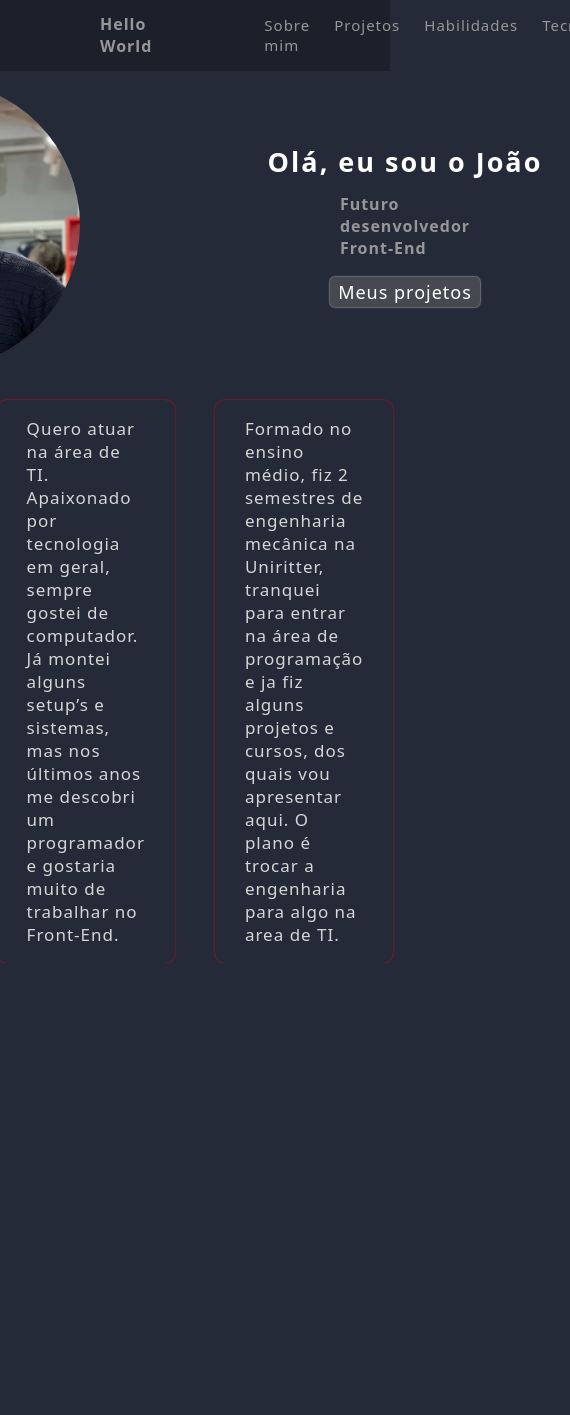
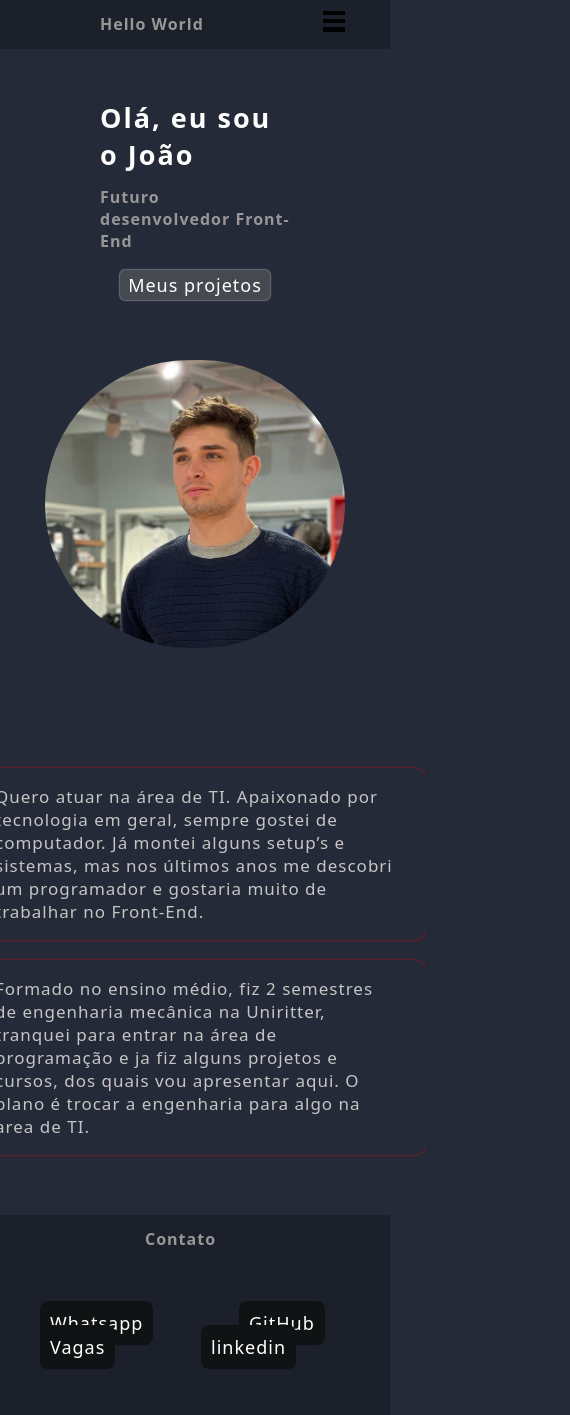
Before and after one commit to joaoang/Meu-portiflio-oficial, a plain HTML site: page index.html in a window 390 px wide. Shown: the whole page, 570 px wide, since content can reach past the window. Before the commit the page ends 963 px from the top, so only its background shows below. Drawn offline with Linux system fonts and the light colour scheme.

Commit message:
responsivo, links e interação

```diff
--- a/index.html
+++ b/index.html
@@ -10,17 +10,34 @@
 
 <body>
     <header>
-        <h2>Hello World</h2>
-        <div>
-            <a href="">Sobre mim</a>
-            <a href="">Projetos</a>
-            <a href="">Habilidades</a>
-            <a href="">Tecnologias</a>
+        <nav id="nav-bar">
+            <div id="nav-logo">
+                <h2>Hello World</h2>
+            </div>
+            <ul>
+                <li id="nav-item"><a href="">Sobre mim</a></li>
+                <li id="nav-item"><a href="">Projetos</a></li>
+                <li id="nav-item"><a href="">Habilidades</a></li>
+                <li id="nav-item"><a href="">Tecnologias</a></li>
+            </ul>
+
+            <!--Parte responsiva-->
+            <div class="mobile-menu-icon"><button onclick="menuShow()"><img src="imagens/menu-icone-40px.png"></button></div>
+        </nav>
+
+        <!--Parte responsiva-->
+        <div class="mobile-menu">
+            <ul>
+                <li><a href="">Sobre mim</a></li>
+                <li><a href="">Projetos</a></li>
+                <li><a href="">Habilidades</a></li>
+                <li><a href="">Tecnologias</a></li>
+            </ul>
         </div>
+
     </header>
 
     <section id="primeira">
-        <img src="imagens/JV-lindão.jpeg" alt="">
 
         <div>
             <h1>Olá, eu sou o João</h1>
@@ -28,9 +45,11 @@
             <a href="">Meus projetos</a>
         </div>
 
+        <img src="imagens/JV-lindão.jpeg" alt="">
+
     </section>
 
-    <section>
+    <section id="segunda">
         <div id="resumo"><p>Quero atuar na área de TI. Apaixonado por tecnologia em geral, sempre gostei de computador. Já montei
                             alguns setup’s
                             e sistemas, mas nos últimos anos me descobri um programador e gostaria muito de trabalhar no Front-End.
@@ -47,8 +66,14 @@
     </section>
 
     <footer>
+        <h2>Contato</h2>
+
+        <footer-nav>
+            <div>Whatsapp</div> <div>GitHub</div> <div>Vagas</div> <div>linkedin</div>
+        </footer-nav>
 
     </footer>
+    <script src="script.js"></script>
 </body>
 
 </html>
--- /dev/null
+++ b/script.js
@@ -0,0 +1,13 @@
+function menuShow() {
+
+    var menuMobile = document.querySelector('.mobile-menu');
+    if (menuMobile.classList.contains('open')){
+        menuMobile.classList.remove('open');
+        console.log('removido')
+    }
+
+    else {
+        menuMobile.classList.add('open');
+        console.log('adicionado')
+    }
+}
--- a/style.css
+++ b/style.css
@@ -8,17 +8,27 @@ body {
     color: white;
 }
 
-a {
-    text-decoration: none;
+a { text-decoration: none; }
+
+h2 {
+    min-width: 100px;
+    color: rgb(151, 151, 151);
+    font-size:16px;
+    font-weight: 600;
 }
 
+/*Header da página*/
+
 header {
+    background-color: rgb(28, 32, 43);
+}
+
+#nav-bar {
     width: 100%;
     display: flex;
     align-items: center;
     justify-content: space-between;
-    background-color: rgb(28, 32, 43);
-    position: fixed;
+
 }
 
 h1 {
@@ -26,26 +36,29 @@ h1 {
     letter-spacing: 2px;
 }
 
-h2 {
-    color: rgb(151, 151, 151);
-    font-size:16px;
-    font-weight: 600;
-    padding-inline: 100px;
+nav h2 {
+    padding-left: 100px;
 }
 
-header div {
-    width: 500px;
+
+#nav-bar ul {
     display: flex;
     justify-content: center;
+    list-style: none;
+
 }
 
-header div a {
+#nav-item {
+    min-width: 130px;
+}
+
+#nav-bar a {
     color: rgb(151, 151, 151);
     font-size: 15px;
     padding: 12px;
 }
 
-header div :hover {
+#nav-bar ul :hover {
     color: white;
     transition: 0.5s;
 }
@@ -55,20 +68,79 @@ section {
     justify-content: center;
 }
 
-img {
+#primeira img {
     border-radius: 145px;
     margin: 60px;
     width: 300px
 }
 
+.mobile-menu-icon {
+    display: none;
+}
 
+.mobile-menu {
+    display: none;
+    transition: 0.5s;
+}
+
+@media screen and (max-width: 780px) {
+
+    /*esse aqui faz desaparecer tudo*/
+    #nav-item {
+        display: none;
+    }
+
+    /*icone do menu*/
+    .mobile-menu-icon{
+        display: block;
+        padding-right: 30px;
+    }
+
+    /*fundo do menu*/
+    .mobile-menu-icon button{
+        background-color: transparent;
+        border: none;
+        cursor: pointer;
+    }
+
+
+    .mobile-menu ul {
+        display: flex;
+        padding-block: 10px;
+        margin-inline: 50px;
+        list-style: none;
+        flex-direction: column;
+        text-align: center;
+
+    }
+
+    .mobile-menu ul a {
+        display: flex;
+        justify-content: center;
+        color: rgb(197, 197, 197);
+        padding: 10px;
+        border-radius: 8px;
+    }
+
+    .mobile-menu #nav-item {
+        display: block;
+        padding-top: 1.2rem;
+    }
+
+    .open {
+        display: block;
+    }
+}
+/*Corpo da página*/
 
 #primeira {
     padding-top: 50px;
-    height: 350px;
+    min-height: 350px;
     display: flex;
     justify-content: center;
     align-items: center;
+    flex-direction: row-reverse;
+    flex-wrap: wrap;
 }
 
 #primeira div {
@@ -96,18 +168,57 @@ img {
     box-shadow: 0 0 5px white;
 }
 
+.mobile-menu ul a:hover {
+    border-width: 100%;
+    color: rgb(255, 255, 255);
+    background-color: rgb(60, 62, 78)
+}
+
+#segunda {
+    padding-block: 50px;
+    display: flex;
+    flex-wrap: wrap;
+    align-items: center;
+    justify-content: center;
+}
+
 #resumo {
     display: flex;
+    position: relative;
     box-shadow: 0 0 2px red;
     font-size: 17px;
-    color: rgb(214, 214, 214);
+    color: rgb(197, 197, 197);
     border-radius: 10px;
     padding-inline: 30px;
-    margin-inline: 20px;
+    margin: 10px;
     width: 400px;
+    min-width: 400px;
 }
 
 #resumo:hover {
     color: white;
     transition: 0.5s;
 }
+
+footer {
+    display: flex;
+    width: 100%;
+    min-height: 200px;
+    background-color: rgb(28, 32, 43);
+    flex-direction: column;
+    align-items: center;
+}
+
+footer h2 {
+    height: 70px;
+}
+
+footer div {
+    height: 30px;
+    border-radius: 8px;
+    display: inline;
+    width: 60px;
+    margin: 20px 40px;
+    padding: 10px;
+    background-color: rgb(16, 18, 20);
+}
```
Also changed, not shown: area.js (deleted), imagens/menu-icone-40px.png (added), projetos/Login.png (added), projetos/calculadora.aprendendo.JavaScript.png (added), projetos/print.calculo.cia.do.png (added), projetos/site.clone.para.teste.de.capacidade.png (added).
